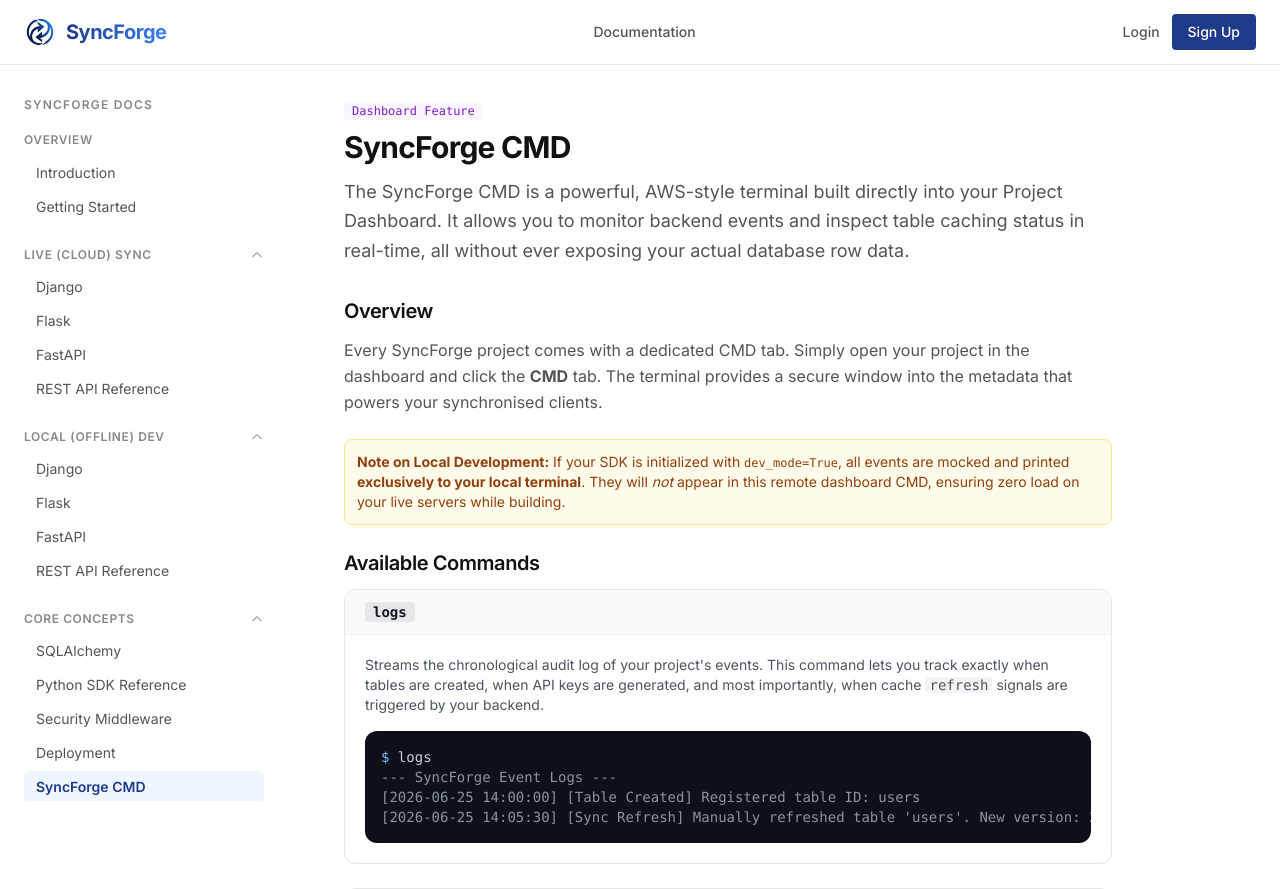
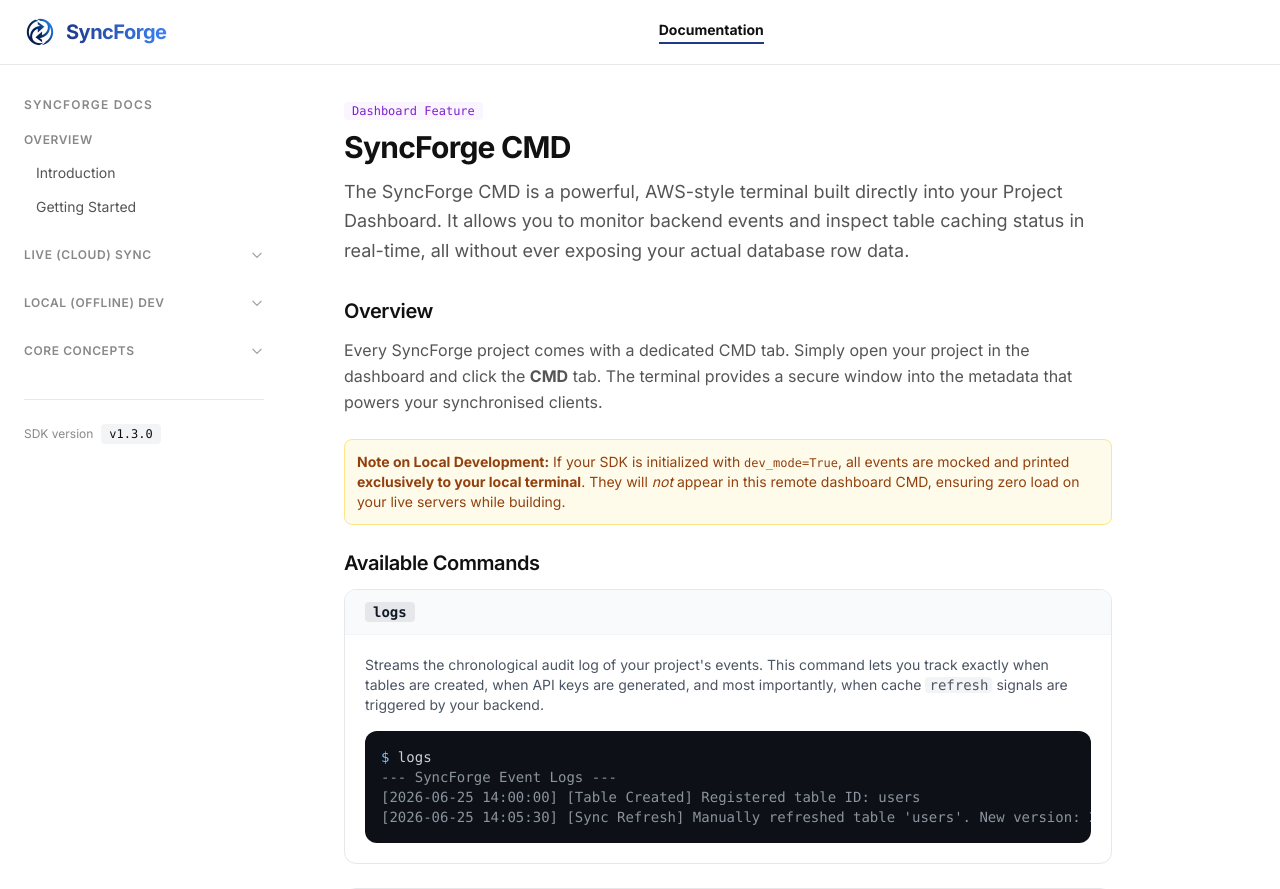
Before and after one commit to sureshdulupolai/syncforge, a Django app: page /docs/cmd/ in a window 1280 px wide. Shown: the top 889 px of the page. Run offline with Django 5.2, Linux system fonts and the light colour scheme; parts of the project's set-up code (start-up, migrations or seed data) failed here and were passed over; some libraries are stand-ins or nearby versions.

Commit message:
added update on docs UI with adjustment of left side bar custmoize UI

```diff
--- a/templates/base.html
+++ b/templates/base.html
@@ -193,8 +193,8 @@
                 </a>
             </div>
 
-            <nav class="hidden md:flex items-center gap-8 text-sm font-medium text-brand-secondary">
-                <a href="{% url 'docs' %}" class="hover:text-brand-primary transition-subtle">Documentation</a>
+            <nav class="hidden md:flex items-center gap-8 text-sm font-medium">
+                <a href="{% url 'docs' %}" class="transition-subtle {% if '/docs/' in request.path %}text-brand-primary font-bold border-b-2 border-brand-accent pb-0.5{% else %}text-brand-secondary hover:text-brand-primary{% endif %}">Documentation</a>
             </nav>
 
             <!-- Auth -->
@@ -218,8 +218,10 @@
                         </button>
                     </form>
                 {% else %}
-                    <a href="{% url 'login' %}" class="text-brand-secondary hover:text-brand-primary transition-subtle">Login</a>
-                    <a href="{% url 'register' %}" class="bg-brand-accent text-white px-4 py-2 rounded-[4px] hover:bg-brand-accenthover transition-subtle">Sign Up</a>
+                    {% if request.path == '/' %}
+                        <a href="{% url 'login' %}" class="text-brand-secondary hover:text-brand-primary transition-subtle">Login</a>
+                        <a href="{% url 'register' %}" class="bg-brand-accent text-white px-4 py-2 rounded-[4px] hover:bg-brand-accenthover transition-subtle">Sign Up</a>
+                    {% endif %}
                 {% endif %}
             </div>
 
--- a/templates/core/docs/base_docs.html
+++ b/templates/core/docs/base_docs.html
@@ -47,9 +47,9 @@
             <div>
                 <div class="pb-2 flex items-center justify-between cursor-pointer group" onclick="toggleDocsNav('nav-live', this)">
                     <span class="text-xs font-semibold text-brand-muted uppercase tracking-wider group-hover:text-brand-primary transition-colors">Live (Cloud) Sync</span>
-                    <svg class="w-3.5 h-3.5 text-gray-400 transform rotate-180 transition-transform duration-200" fill="none" stroke="currentColor" viewBox="0 0 24 24"><path stroke-linecap="round" stroke-linejoin="round" stroke-width="2" d="M19 9l-7 7-7-7"></path></svg>
+                    <svg class="w-3.5 h-3.5 text-gray-400 transition-transform duration-200" fill="none" stroke="currentColor" viewBox="0 0 24 24"><path stroke-linecap="round" stroke-linejoin="round" stroke-width="2" d="M19 9l-7 7-7-7"></path></svg>
                 </div>
-                <div id="nav-live" class="space-y-0.5">
+                <div id="nav-live" class="space-y-0.5 hidden">
                     <a href="{% url 'docs_django' %}"
                        class="flex items-center gap-2 px-3 py-1.5 rounded-md transition-subtle {% if request.resolver_match.url_name == 'docs_django' %}bg-blue-50 text-brand-accent font-semibold{% else %}text-brand-secondary hover:text-brand-primary hover:bg-gray-50{% endif %}">
                         Django
@@ -73,9 +73,9 @@
             <div>
                 <div class="pb-2 flex items-center justify-between cursor-pointer group" onclick="toggleDocsNav('nav-local', this)">
                     <span class="text-xs font-semibold text-brand-muted uppercase tracking-wider group-hover:text-purple-600 transition-colors">Local (Offline) Dev</span>
-                    <svg class="w-3.5 h-3.5 text-gray-400 transform rotate-180 transition-transform duration-200" fill="none" stroke="currentColor" viewBox="0 0 24 24"><path stroke-linecap="round" stroke-linejoin="round" stroke-width="2" d="M19 9l-7 7-7-7"></path></svg>
+                    <svg class="w-3.5 h-3.5 text-gray-400 transition-transform duration-200" fill="none" stroke="currentColor" viewBox="0 0 24 24"><path stroke-linecap="round" stroke-linejoin="round" stroke-width="2" d="M19 9l-7 7-7-7"></path></svg>
                 </div>
-                <div id="nav-local" class="space-y-0.5">
+                <div id="nav-local" class="space-y-0.5 hidden">
                     <a href="{% url 'docs_local_django' %}"
                        class="flex items-center gap-2 px-3 py-1.5 rounded-md transition-subtle {% if request.resolver_match.url_name == 'docs_local_django' %}bg-purple-50 text-purple-700 font-semibold{% else %}text-brand-secondary hover:text-purple-600 hover:bg-purple-50/50{% endif %}">
                         Django
@@ -99,9 +99,9 @@
             <div>
                 <div class="pb-2 flex items-center justify-between cursor-pointer group" onclick="toggleDocsNav('nav-core', this)">
                     <span class="text-xs font-semibold text-brand-muted uppercase tracking-wider group-hover:text-brand-primary transition-colors">Core Concepts</span>
-                    <svg class="w-3.5 h-3.5 text-gray-400 transform rotate-180 transition-transform duration-200" fill="none" stroke="currentColor" viewBox="0 0 24 24"><path stroke-linecap="round" stroke-linejoin="round" stroke-width="2" d="M19 9l-7 7-7-7"></path></svg>
+                    <svg class="w-3.5 h-3.5 text-gray-400 transition-transform duration-200" fill="none" stroke="currentColor" viewBox="0 0 24 24"><path stroke-linecap="round" stroke-linejoin="round" stroke-width="2" d="M19 9l-7 7-7-7"></path></svg>
                 </div>
-                <div id="nav-core" class="space-y-0.5">
+                <div id="nav-core" class="space-y-0.5 hidden">
                     <a href="{% url 'docs_sqlalchemy' %}"
                        class="flex items-center gap-2 px-3 py-1.5 rounded-md transition-subtle {% if request.resolver_match.url_name == 'docs_sqlalchemy' %}bg-blue-50 text-brand-accent font-semibold{% else %}text-brand-secondary hover:text-brand-primary hover:bg-gray-50{% endif %}">
                         SQLAlchemy
@@ -127,6 +127,19 @@
         </nav>
 
         <script>
+            // Restore state on load
+            document.addEventListener('DOMContentLoaded', () => {
+                ['nav-live', 'nav-local', 'nav-core'].forEach(id => {
+                    const isOpen = localStorage.getItem('syncforge_docs_' + id) === 'open';
+                    const section = document.getElementById(id);
+                    if (isOpen && section) {
+                        section.classList.remove('hidden');
+                        const icon = section.previousElementSibling.querySelector('svg');
+                        if (icon) icon.classList.add('rotate-180');
+                    }
+                });
+            });
+
             function toggleDocsNav(id, element) {
                 const section = document.getElementById(id);
                 const icon = element.querySelector('svg');
@@ -134,9 +147,11 @@
                 if (section.classList.contains('hidden')) {
                     section.classList.remove('hidden');
                     icon.classList.add('rotate-180');
+                    localStorage.setItem('syncforge_docs_' + id, 'open');
                 } else {
                     section.classList.add('hidden');
                     icon.classList.remove('rotate-180');
+                    localStorage.setItem('syncforge_docs_' + id, 'closed');
                 }
             }
         </script>
```
